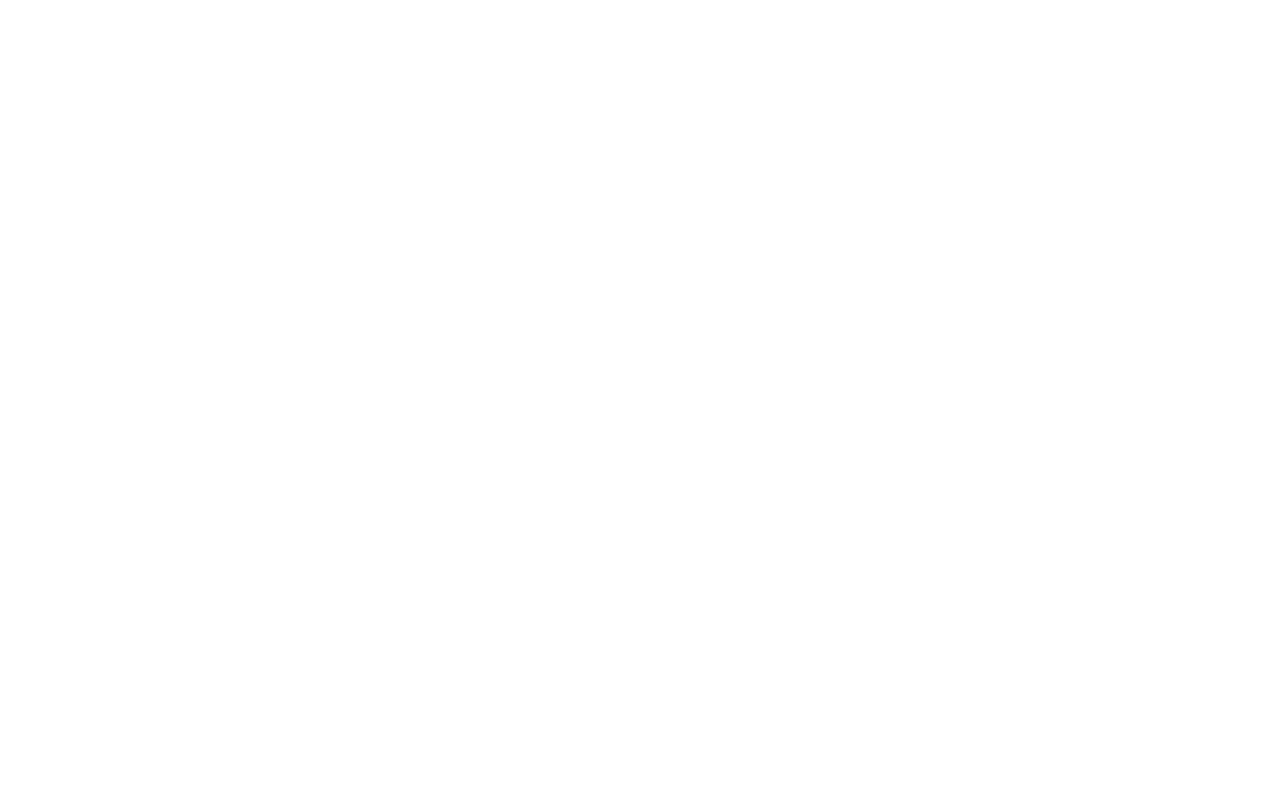
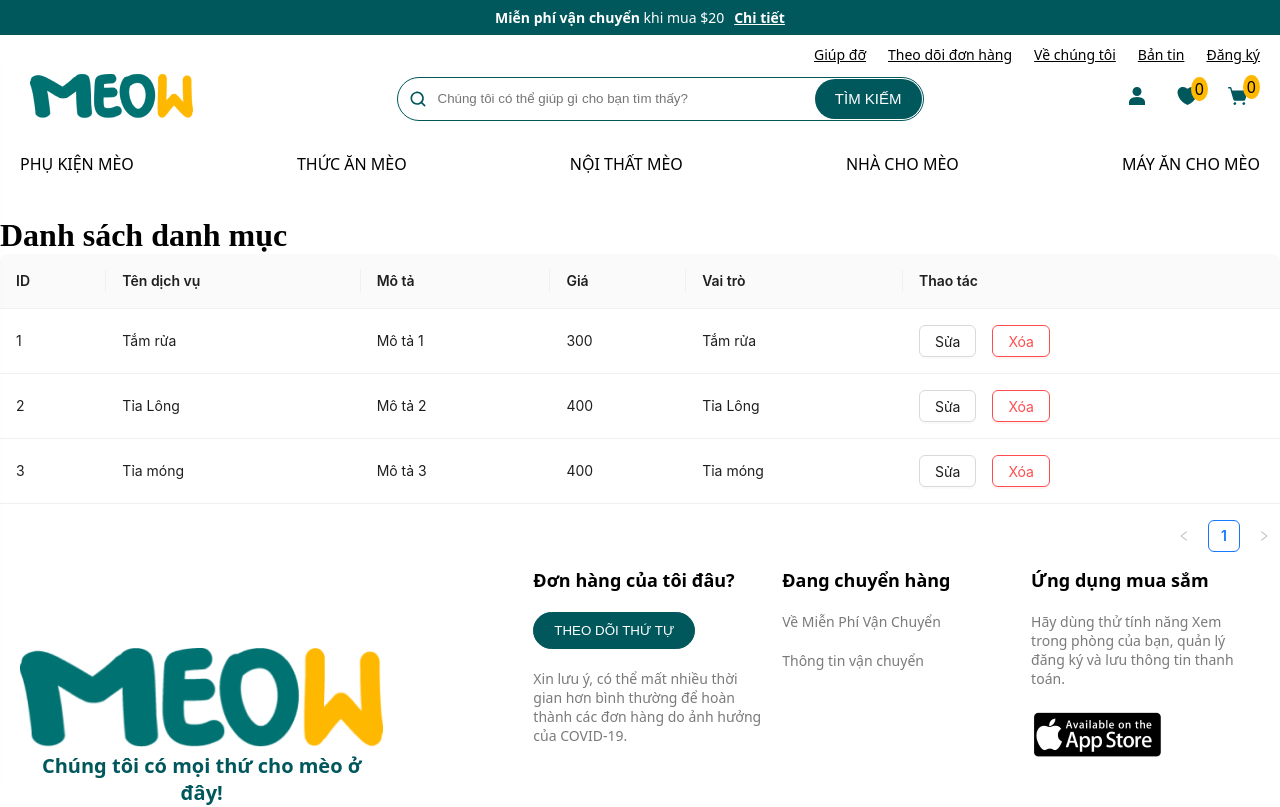
Before and after one commit to CAODANGFPT/The_gioi_thu_cung, a React (Create React App) app in the folder front-end/: page /services in a window 1280 px wide. Before the commit this address had no page. Shown: the top 807 px of the page. Built offline with nearby package versions, Linux system fonts and the light colour scheme.

Commit message:
create list services admin UI

```diff
--- a/front-end/package.json
+++ b/front-end/package.json
@@ -6,12 +6,14 @@
     "@testing-library/jest-dom": "^5.14.1",
     "@testing-library/react": "^13.0.0",
     "@testing-library/user-event": "^13.2.1",
+    "@types/antd": "^1.0.0",
     "@types/jest": "^29.5.3",
     "@types/node": "^20.5.1",
     "@types/react": "^18.2.20",
     "@types/react-dom": "^18.2.7",
     "@typescript-eslint/eslint-plugin": "^6.0.0",
     "@typescript-eslint/parser": "^6.0.0",
+    "antd": "^5.10.2",
     "axios": "^1.4.0",
     "eslint-config-airbnb-typescript": "^17.1.0",
     "react": "^18.2.0",
--- a/front-end/src/App.tsx
+++ b/front-end/src/App.tsx
@@ -3,6 +3,7 @@
 import Home from "./page/base/home";
 import SignUp from "./page/base/signup";
 import LayoutBase from "./layoutBase";
+import ServicesAdmin from "./page/base/admin/Services/List";
 
 function App() {
   return (
@@ -11,6 +12,7 @@
         <Route path="/" element={<LayoutBase />}>
           <Route index element={<Home />} />
           <Route path="signUp" element={<SignUp />} />
+          <Route path="services" element={<ServicesAdmin />} />
         </Route>
       </Routes>
     </BrowserRouter>
--- /dev/null
+++ b/front-end/src/page/base/admin/Services/List/index.tsx
@@ -0,0 +1,106 @@
+import React from "react";
+import { message, Popconfirm, Button, Table } from "antd";
+import { ColumnsType } from "antd/es/table";
+import { Link } from "react-router-dom";
+
+interface ServicesType {
+  key: string;
+  name: string;
+  des: string;
+  price: number;
+}
+const confirm = () => {
+  message.success("Xóa thành công.");
+};
+
+const cancel = () => {
+  message.error("Xóa không thành công.");
+};
+
+const columns: ColumnsType<ServicesType> = [
+  {
+    title: "ID",
+    dataIndex: "key",
+    key: "key",
+  },
+  {
+    title: "Tên dịch vụ",
+    dataIndex: "name",
+    key: "name",
+    render: (text) => <div>{text}</div>,
+  },
+  {
+    title: "Mô tả",
+    dataIndex: "des",
+    key: "des",
+    render: (text) => <div>{text}</div>,
+  },
+  {
+    title: "Giá",
+    dataIndex: "price",
+    key: "price",
+    render: (text) => <div>{text}</div>,
+  },
+  {
+    title: "Vai trò",
+    dataIndex: "name",
+    key: "name",
+    render: (text) => <div>{text}</div>,
+  },
+  {
+    title: "Thao tác",
+    key: "action",
+    render: (text, record) => (
+      <div>
+        <Link to={`URL/${record.key}`}>
+          <Button className="btn-edit" style={{ marginRight: "1rem" }}>
+            Sửa
+          </Button>
+        </Link>
+        <Popconfirm
+          title="Xóa vai trò."
+          description="Bạn có muốn xóa không?"
+          onConfirm={confirm}
+          onCancel={cancel}
+          okText="Đồng ý"
+          cancelText="Không"
+        >
+          <Button danger className="btn-delete">
+            Xóa
+          </Button>
+        </Popconfirm>
+      </div>
+    ),
+  },
+];
+
+const ServicesAdmin: React.FC = () => (
+  <>
+    <h1 className="">Danh sách danh mục</h1>
+    <div className="my-2 text-3xl font-semibold text-center md:ml-14 md:text-left"></div>
+    <Table columns={columns} dataSource={data} />
+  </>
+);
+export default ServicesAdmin;
+
+
+const data: ServicesType[] = [
+    {
+      key: "1",
+      name: "Tắm rửa",
+      des: "Mô tả 1",
+      price: 300,
+    },
+    {
+      key: "2",
+      name: "Tỉa Lông",
+      des: "Mô tả 2",
+      price: 400,
+    },
+    {
+      key: "3",
+      name: "Tỉa móng",
+      des: "Mô tả 3",
+      price: 400,
+    },
+  ];
```
